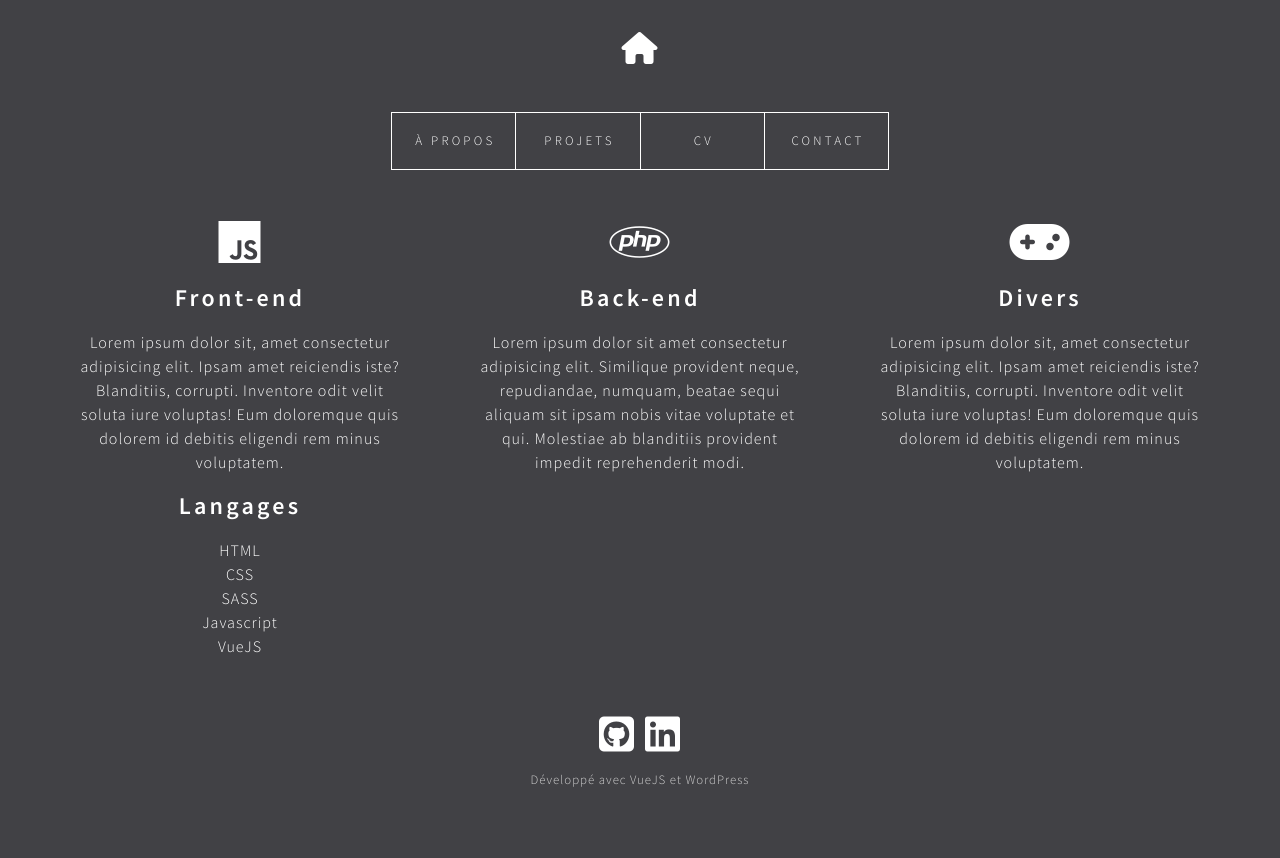
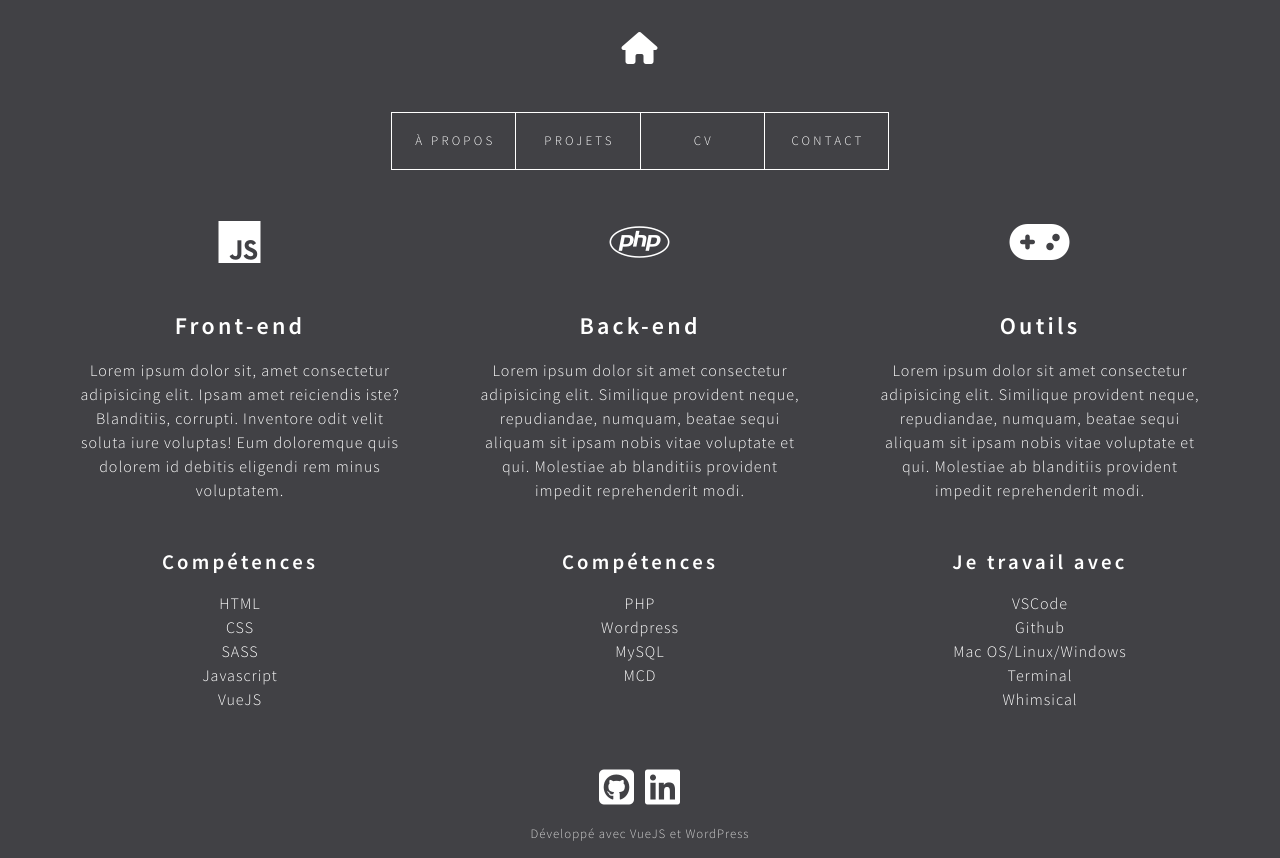
Before and after one commit to LaurillaultLucas/portfolio, a Vue app in the folder front/: page /about in a window 1280 px wide. Before the commit the page ends 804 px from the top, so only its background shows below. Built offline with nearby package versions, Linux system fonts and the light colour scheme.

Commit message:
about page done

```diff
--- a/front/src/views/About.vue
+++ b/front/src/views/About.vue
@@ -2,11 +2,11 @@
   <div class="about">
       <Header />
       <main>
-          <article class="front-end">
+          <section class="front-end">
               <i class="fab fa-js"></i>
               <h1>Front-end</h1>
               <p>Lorem ipsum dolor sit, amet consectetur adipisicing elit. Ipsam amet reiciendis iste? Blanditiis, corrupti. Inventore odit velit soluta iure voluptas! Eum doloremque quis dolorem id debitis eligendi rem minus voluptatem.</p>
-              <h2>Langages</h2>
+              <h2>Compétences</h2>
               <ul>
                   <li>HTML</li>
                   <li>CSS</li>
@@ -14,17 +14,32 @@
                   <li>Javascript</li>
                   <li>VueJS</li>
               </ul>
-          </article>
-          <article class="back-end">
+          </section>
+          <section class="back-end">
               <i class="fab fa-php"></i>
               <h1>Back-end</h1>
               <p>Lorem ipsum dolor sit amet consectetur adipisicing elit. Similique provident neque, repudiandae, numquam, beatae sequi aliquam sit ipsam nobis vitae voluptate et qui. Molestiae ab blanditiis provident impedit reprehenderit modi.</p>
-          </article>
-          <article class="various">
+              <h2>Compétences</h2>
+              <ul>
+                  <li>PHP</li>
+                  <li>Wordpress</li>
+                  <li>MySQL</li>
+                  <li>MCD</li>
+              </ul>
+          </section>
+          <section class="tools">
               <i class="fas fa-gamepad"></i>
-              <h1>Divers</h1>
-              <p>Lorem ipsum dolor sit, amet consectetur adipisicing elit. Ipsam amet reiciendis iste? Blanditiis, corrupti. Inventore odit velit soluta iure voluptas! Eum doloremque quis dolorem id debitis eligendi rem minus voluptatem.</p>
-          </article>
+              <h1>Outils</h1>
+              <p>Lorem ipsum dolor sit amet consectetur adipisicing elit. Similique provident neque, repudiandae, numquam, beatae sequi aliquam sit ipsam nobis vitae voluptate et qui. Molestiae ab blanditiis provident impedit reprehenderit modi.</p>
+              <h2>Je travail avec</h2>
+              <ul>
+                  <li>VSCode</li>
+                  <li>Github</li>
+                  <li>Mac OS/Linux/Windows</li>
+                  <li>Terminal</li>
+                  <li>Whimsical</li>
+              </ul>
+          </section>
       </main>
       <Footer />
   </div>
@@ -52,7 +67,7 @@ export default {
         margin: auto;
         margin-bottom: 2.5rem;
 
-        article{
+        section{
             text-align: center;
             color: #ffff;
             padding: 0rem 2rem 0rem 2rem;
@@ -61,8 +76,15 @@ export default {
                 font-size: 3rem;
             }
 
-            h1, h2{
+            h1{
                 letter-spacing: 0.2rem;
+                margin-top: 3rem;
+            }
+
+            h2{
+                letter-spacing: 0.2rem;
+                margin-top: 3rem;
+                font-size: 1.3rem;
             }
 
             ul{
```
